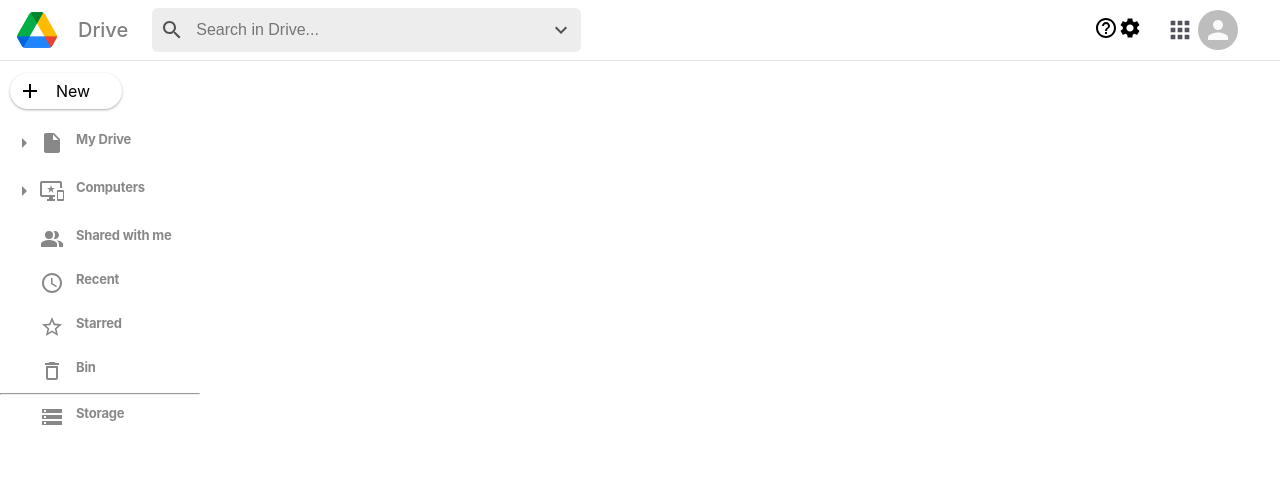
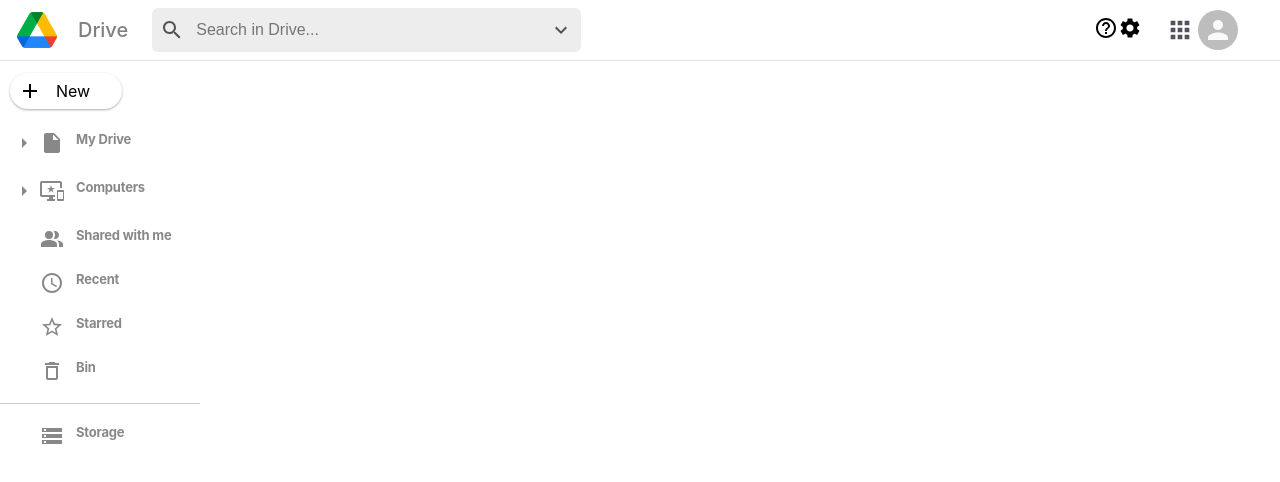
Before and after one commit to robertgregg3/Google-Drive-clone, a React (Create React App) app: page / in a window 1280 px wide. Shown: the top 482 px of the page. Built offline with nearby package versions, Linux system fonts and the light colour scheme; the HTML template or start-up script is replaced by a standard one.

Commit message:
Side bar css

```diff
--- a/src/Components/Sidebar.js
+++ b/src/Components/Sidebar.js
@@ -16,14 +16,15 @@
   return (
     <div className="sidebar">
       <NewFile />
-      <div className="sidebar__itemsContainer">
+      <div className="sidebar__itemsContainer--top">
         <SidebarItem arrow icon={<InsertDriveFile />} label={"My Drive"} />
         <SidebarItem arrow icon={<ImportantDevices />} label={"Computers"} />
         <SidebarItem icon={<PeopleAlt />} label={"Shared with me"} />
         <SidebarItem icon={<QueryBuilder />} label={"Recent"} />
         <SidebarItem icon={<StarBorder />} label={"Starred"} />
         <SidebarItem icon={<DeleteOutline />} label={"Bin"} />
-        <hr />
+      </div>
+      <div className="sidebar__itemsContainer--bottom">
         <SidebarItem icon={<Storage />} label={"Storage"} />
       </div>
     </div>
--- a/src/css/Sidebar.css
+++ b/src/css/Sidebar.css
@@ -5,10 +5,20 @@
 }
 
 hr {
-  background-color: rgb(197, 197, 197);
+  color: rgba(221, 220, 220, 0.5);
 }
 
-.sidebar__itemsContainer > .sidebarItem {
+.sidebar__itemsContainer--top > .sidebarItem,
+.sidebar__itemsContainer--bottom > .sidebarItem {
   color: #33333395;
   font-weight: 600;
 }
+
+.sidebar__itemsContainer--top {
+  border-bottom: 1px solid #cccccc;
+  padding-bottom: 10px;
+}
+
+.sidebar__itemsContainer--bottom {
+  padding-top: 10px;
+}
```
